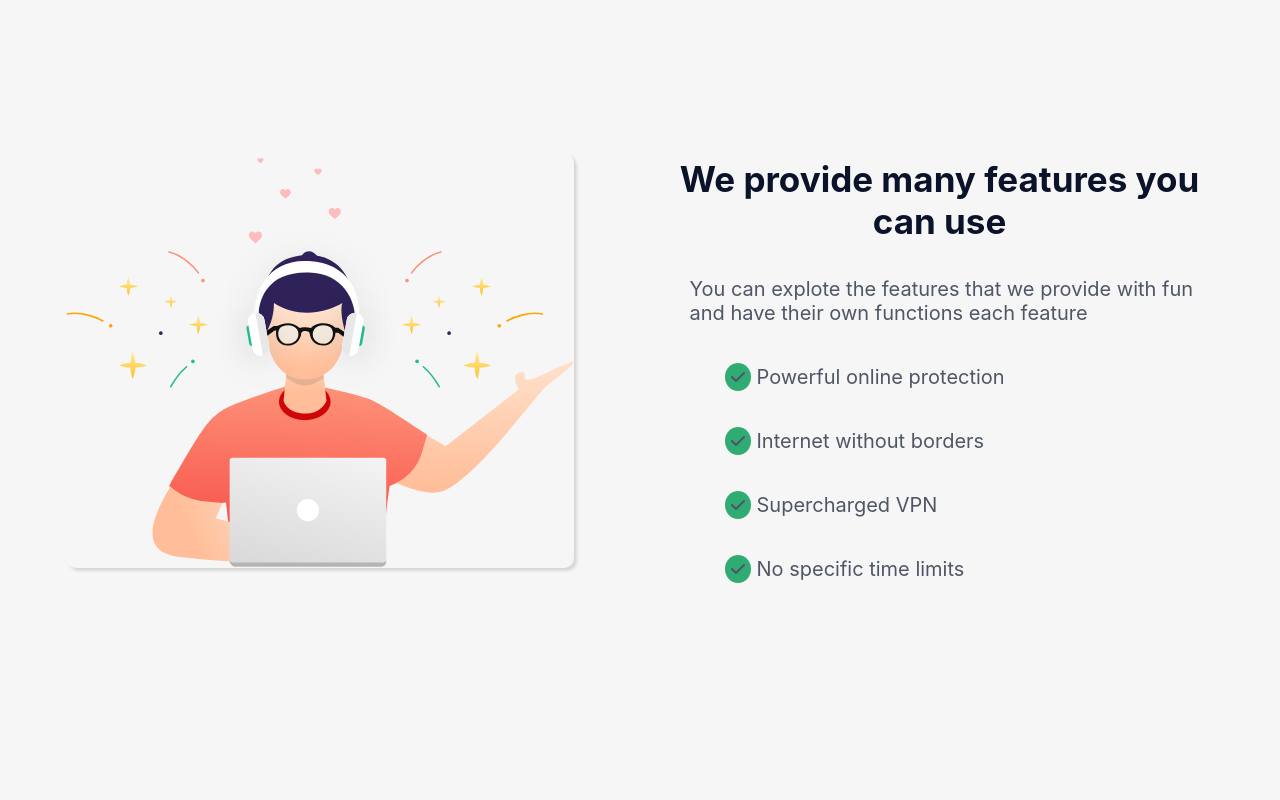
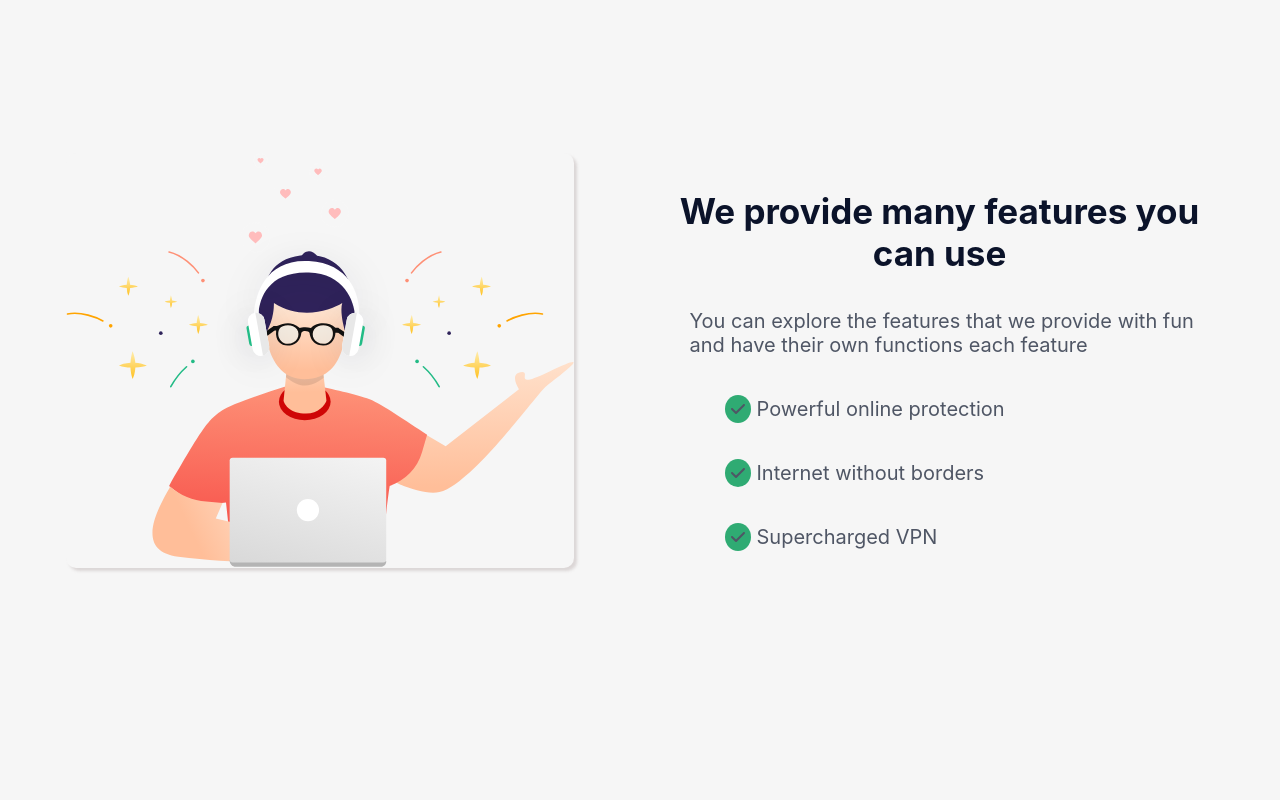
Before and after one commit to Jolanta27/LandingPage-LaslesVPN, a React (Create React App) app: page / in a window 1280 px wide. Shown: the part 1040-1840 px from the top of the page. Built offline with nearby package versions, Linux system fonts and the light colour scheme.

Commit message:
changed middleSection component to more friendly for react

```diff
--- a/src/components/MiddleSection.css
+++ b/src/components/MiddleSection.css
@@ -12,7 +12,7 @@
     box-shadow: 3px 3px 3px rgba(168, 155, 155, 0.35);
 }
 .middle-right-section {
-width: 550px;
+    width: 550px;
 
 }
 .checked-font {
--- a/src/components/MiddleSection.jsx
+++ b/src/components/MiddleSection.jsx
@@ -2,6 +2,12 @@ import '../components/MiddleSection.css';
 import middlePic from '../features-illustration.svg';
 import { FontAwesomeIcon } from '@fortawesome/react-fontawesome';
 import { faCheck } from '@fortawesome/free-solid-svg-icons';
+
+const features = [
+    'Powerful online protection',
+    'Internet without borders',
+    'Supercharged VPN'
+];
 
 const MiddleSection = () => {
     return (
@@ -11,23 +17,13 @@ const MiddleSection = () => {
         </div>
         <div className='middle-right-section'>
             <h3 className='middle-section-description'>We provide many features you can use</h3>
-                <p className='middle-section-des-lower'>You can explote the features that we provide with fun and have their own functions each feature</p>
-                <div className='custom-checkbox'>
-                <FontAwesomeIcon icon={faCheck} className='checked-font'/>
-                <p>Powerful online protection</p>
+                <p className='middle-section-des-lower'>You can explore the features that we provide with fun and have their own functions each feature</p>
+                {features.map((features, index) => (
+                <div className='custom-checkbox' key={index}>
+                 <FontAwesomeIcon icon={faCheck} className='checked-font'/>
+                <p>{features}</p>
                 </div>
-                <div className='custom-checkbox'>
-                <FontAwesomeIcon icon={faCheck} className='checked-font'/>
-                <p>Internet without borders</p>
-                </div>
-                <div className='custom-checkbox'>
-                <FontAwesomeIcon icon={faCheck} className='checked-font'/>
-                <p>Supercharged VPN</p>
-                </div>
-                <div className='custom-checkbox'>
-                <FontAwesomeIcon icon={faCheck} className='checked-font'/>
-                <p>No specific time limits</p>
-                </div>
+                  ))}
         </div>
         </div>
     )
```
